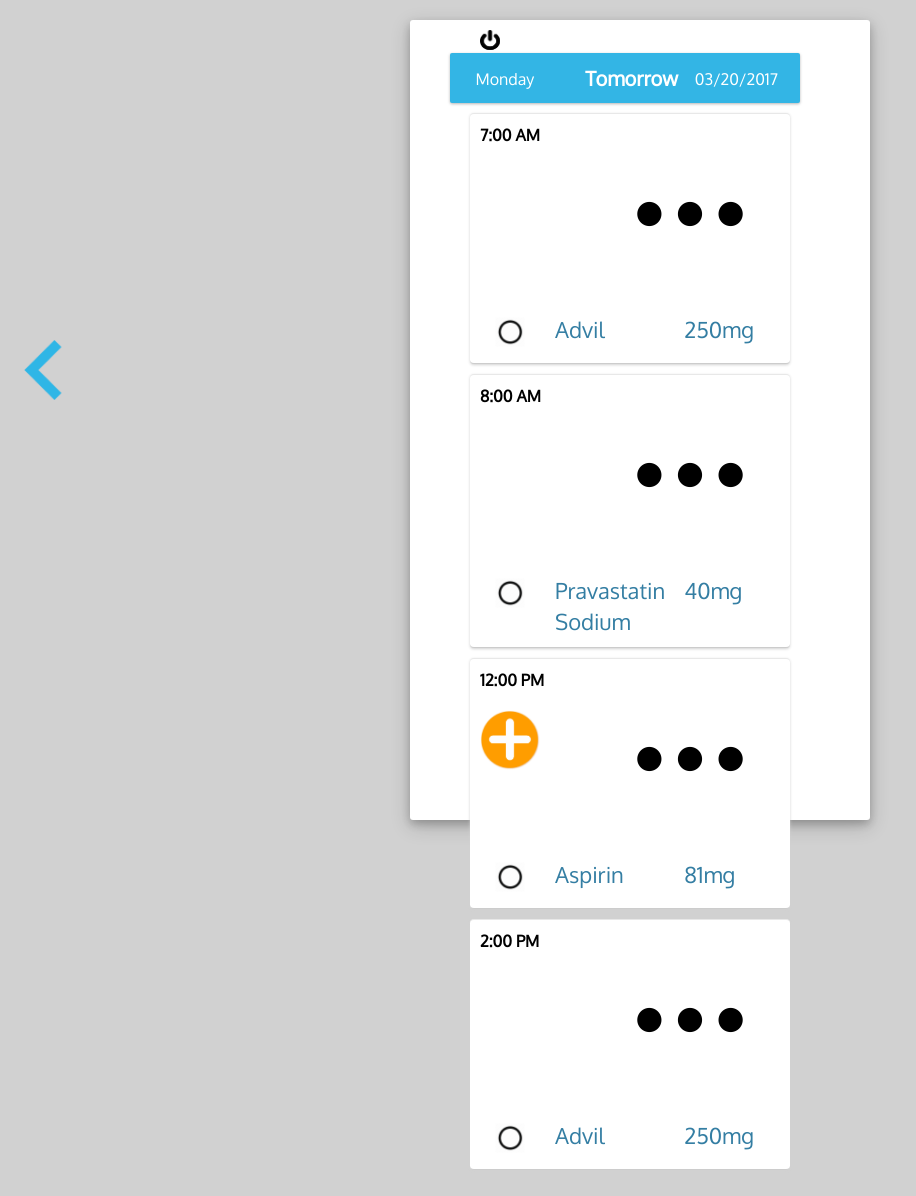
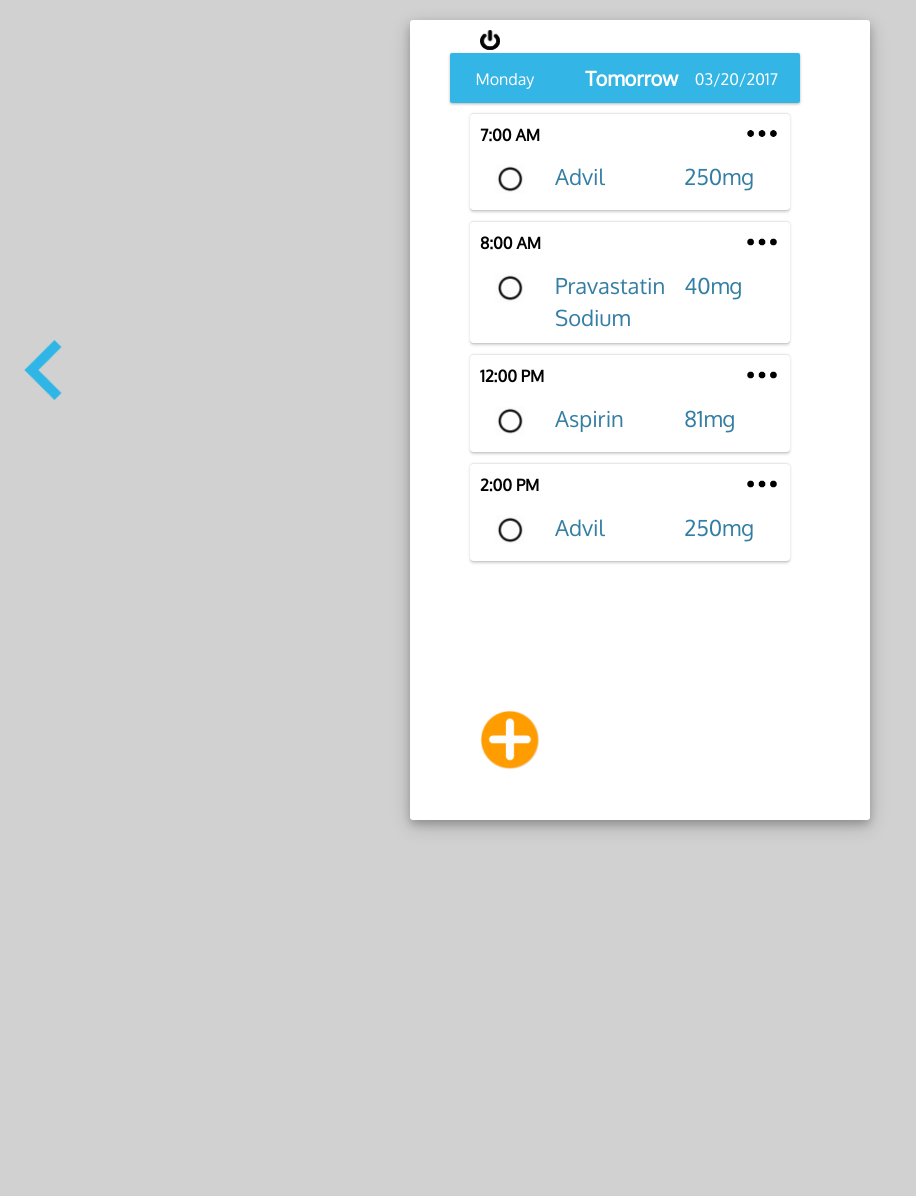
Before and after one commit to joharahalomair/PillApp, a PHP site: page /tomorrow.html in a window 1280 px wide. Shown: the whole page, without its empty margins (0-916 px from the left). After the commit the page ends 832 px from the top, so only its background shows below. Run offline with PHP 8.4, Linux system fonts and the light colour scheme; some libraries are stand-ins or nearby versions.

Commit message:
Add files via upload

```diff
--- a/stylesheet.css
+++ b/stylesheet.css
@@ -405,6 +405,11 @@ h4{
 	color: #000000;
 }
 
+.ellipses {
+	width: 18%;
+	margin-top: -8px;
+}
+
 .medName, .medDosage {
 	font-size: 22px;
 	font-style: bold;
```
